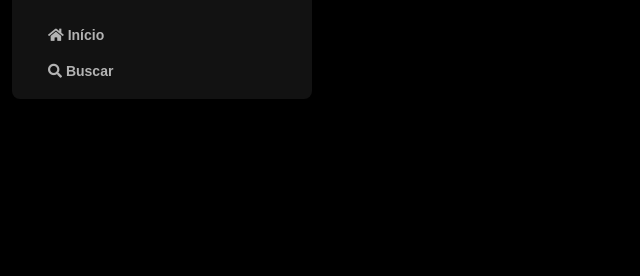
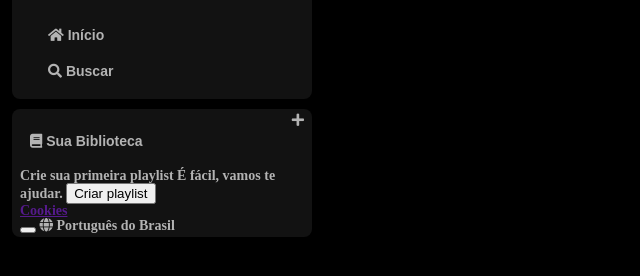
Before and after one commit to GustavoSRibeiro/spotify-imersao-alura, a plain HTML site: page index.html in a window 1280 px wide. Shown: the part 74-350 px from the top of the page, without its empty margins (0-640 px from the left). Drawn offline with Linux system fonts and the light colour scheme.

Commit message:
update imersao aula 2

```diff
--- a/index.html
+++ b/index.html
@@ -37,6 +37,37 @@
                 </li>
             </ul>
         </nav>
+
+        <div class="library">
+            <div class="library__content">
+                <button class="library__button">
+                    <span class="fa fa-book"></span>
+                    <span>Sua Biblioteca</span>
+                </button>
+                <span class="fa fa-plus"></span>
+            </div>
+
+            <section class="section-playlist">
+                <div class="section-playlist__content">
+                    <span class="text title">Crie sua primeira playlist</span>
+                    <span class="text subtitle">É fácil, vamos te ajudar.</span>
+                    <button class="section-playlist__button">
+                        <span>Criar playlist</span>
+                    </button>
+                </div>
+            </section>
+
+            <div class="cookies">
+                <a href="">Cookies</a>
+            </div>
+
+            <div class="languages">
+                <button class="languages__button"></button>
+                <span class="fa fa-globe"></span>
+                <span>Português do Brasil</span>
+            </div>
+        </div>
+
     </div>
 </body>
 
--- a/styles.css
+++ b/styles.css
@@ -44,3 +44,36 @@
     font-size: 14px;
     font-family: "DM Sans", sans-serif;
 }
+
+.library {
+    background-color: #121212;
+    border-radius: 8px;
+    display: flex;
+    justify-content: space-between;
+    flex-direction: column;
+    padding: 4px 8px;
+    color: #b3b3b3;
+    font-weight: 600;
+    font-size: 14px;
+    margin-top: 10px;
+}
+
+.library .library__content {
+    display: flex;
+    justify-content: space-between;
+}
+
+.library .library__button {
+    margin-right: 10px;
+    color: #b3b3b3;
+    background-color: transparent;
+    border: 0px;
+    font-size: 14px;
+    font-weight: 700;
+    font-family: "DM Sans", sans-serif;
+    text-align: center;
+    text-decoration: none;
+    text-transform: none;
+    padding: 20px 10px;
+
+}
```
